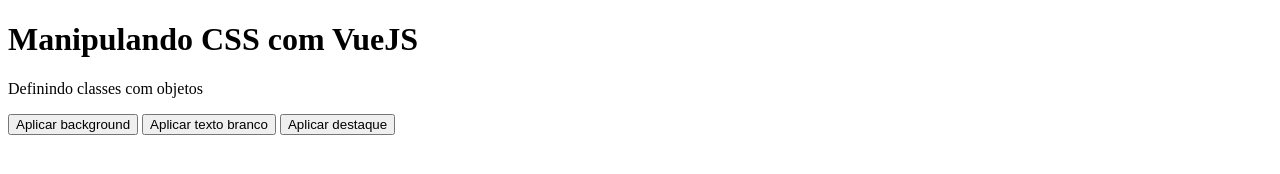
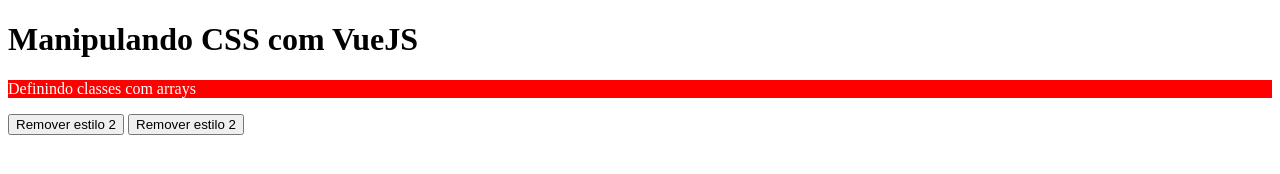
Before and after one commit to jheorgenes/vue3-avancando-com-vuejs, a plain HTML site: page index.html in a window 1280 px wide. Drawn offline with Linux system fonts and the light colour scheme.

Commit message:
- Manipulando CSS usando arrays e objetos através do atributo :class

```diff
--- a/index.html
+++ b/index.html
@@ -21,21 +21,14 @@
 <body>
   <div id="app">
     <h1>Manipulando CSS com VueJS</h1>
-    <p :class="{
-      vermelho: eVermelho,
-      'texto-branco': eTextoBranco,
-      destaque: eDestaque
-    }">
-      Definindo classes com objetos
+    <p :class="[estilo2, { vermelho: true, destaque: eDestaque }]">
+      Definindo classes com arrays
     </p>
-    <button @click="eVermelho = !eVermelho">
-      <span v-text="eVermelho ? 'Remover background' : 'Aplicar background'"></span>
-    </button>
-    <button @click="eTextoBranco = !eTextoBranco">
-      <span v-text="eTextoBranco ? 'Remover texto branco' : 'Aplicar texto branco'"></span>
+    <button @click="estilo2 = ''">
+      Remover estilo 2
     </button>
     <button @click="eDestaque = !eDestaque">
-      <span v-text="eDestaque ? 'Remover destaque' : 'Aplicar destaque'"></span>
+      Remover estilo 2
     </button>
   </div>
   <script>
@@ -43,8 +36,9 @@
     const vm = new Vue({
       el: '#app',
       data: {
-        eVermelho: false,
-        eTextoBranco: false,
+        estilo1: 'vermelho',
+        estilo2: 'texto-branco',
+        estilo3: 'destaque',
         eDestaque: false
       }
     })
```
